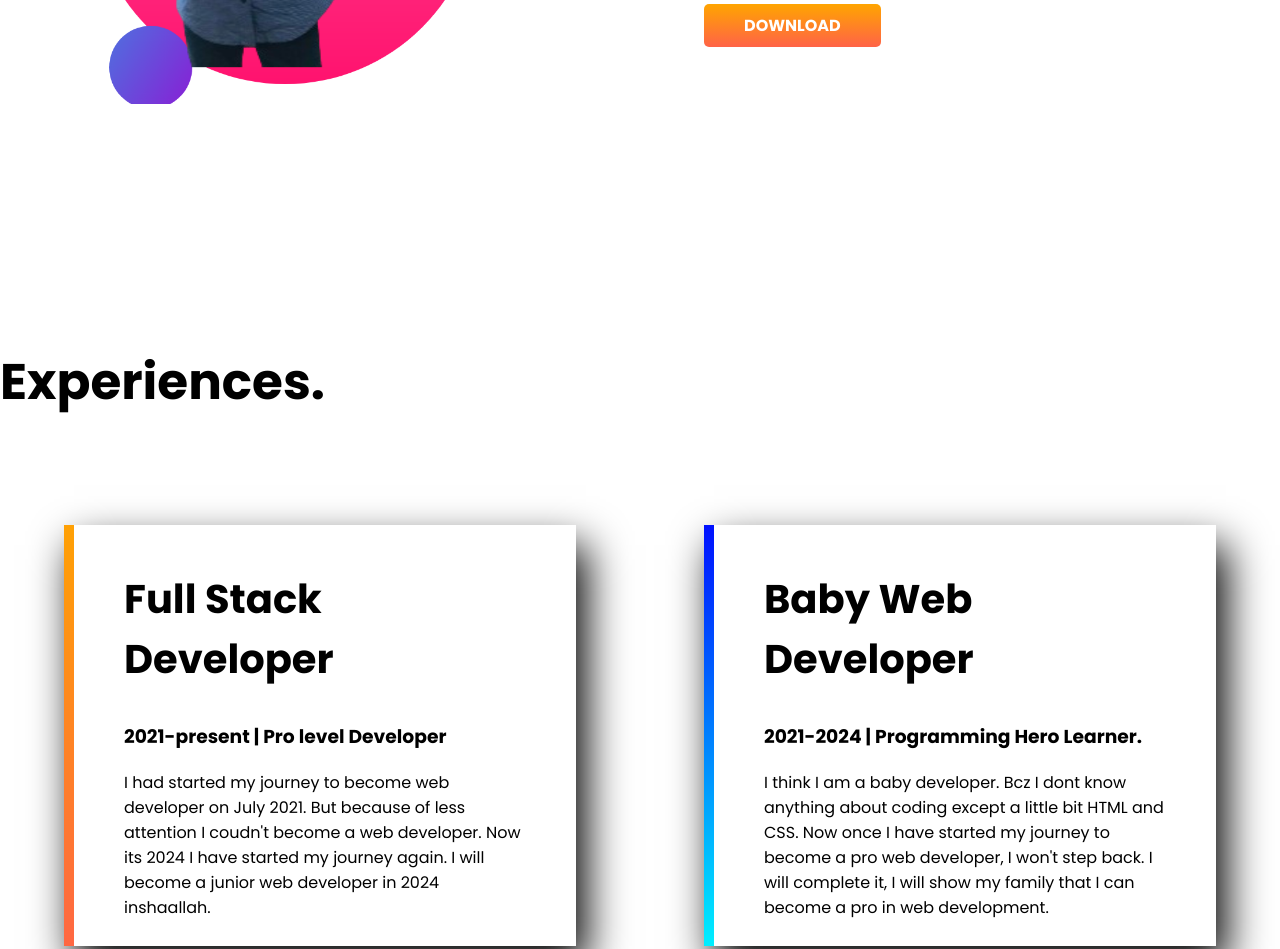
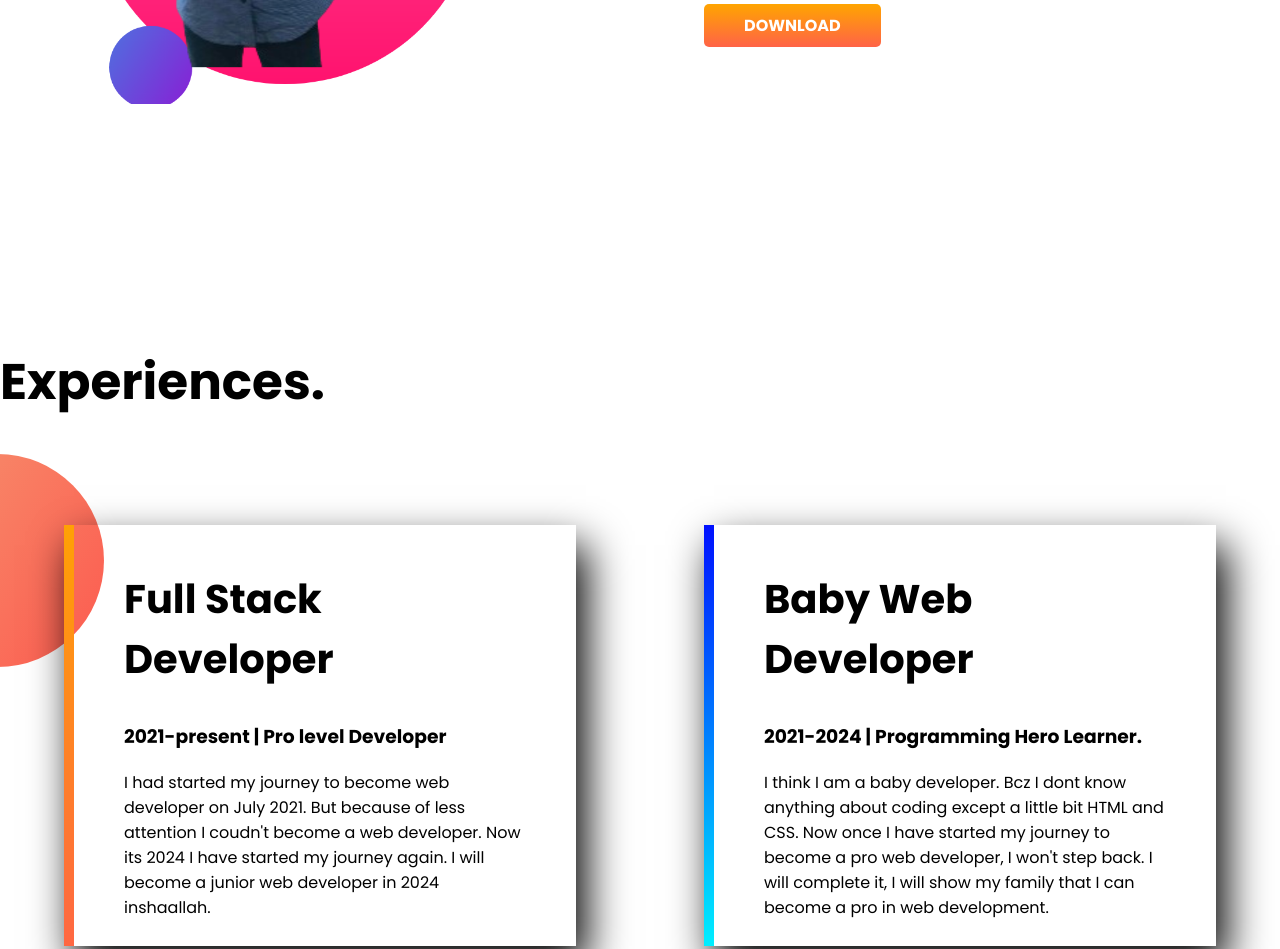
Before and after one commit to AkmolPhero/my-own-dev-port, a plain HTML site: page index.html in a window 1280 px wide. Shown: the part 1039-1988 px from the top of the page. Drawn offline with Linux system fonts and the light colour scheme.

Commit message:
exp-back-img-added

```diff
--- a/style.css
+++ b/style.css
@@ -53,6 +53,9 @@ h2 {
 
 .experience-area {
     padding-top: 15%;
+    background-image: url(images/exp-bg.png);
+    background-repeat: no-repeat;
+    background-position: left;
 }
 
 #box-one {
```
